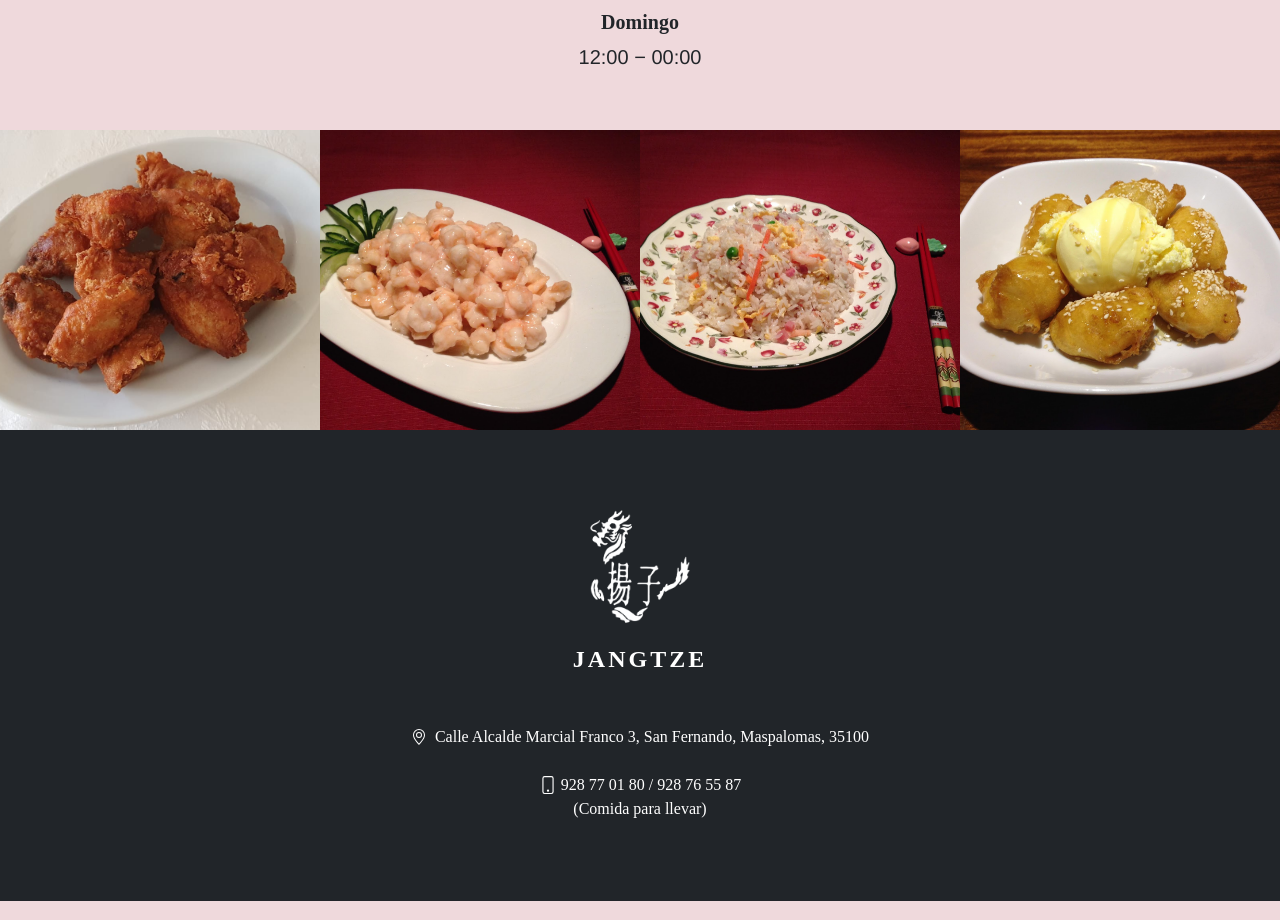
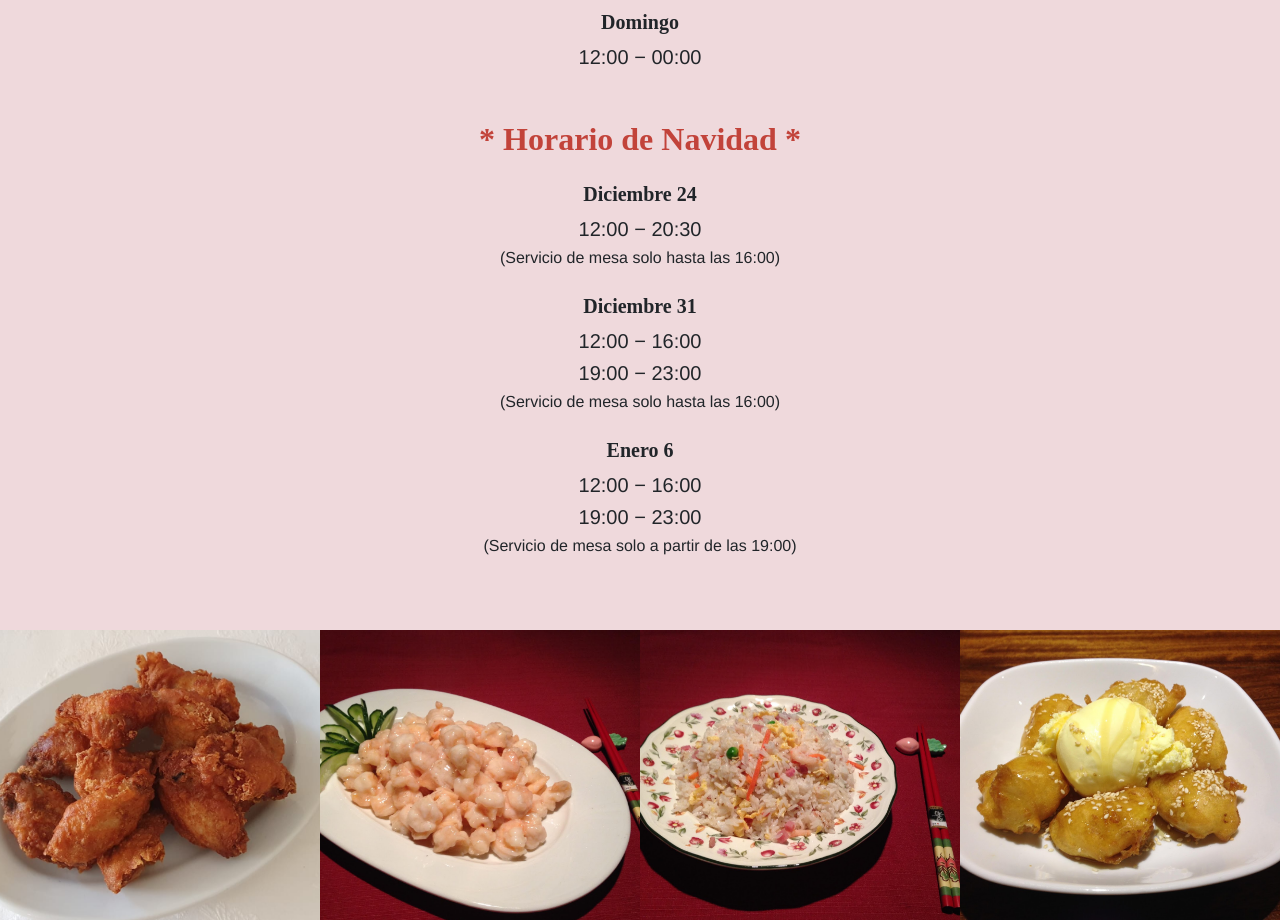
Before and after one commit to marcosss3/jangtze, a Vue app: page / in a window 1280 px wide. Shown: the part 2600-3520 px from the top of the page. Built offline with nearby package versions, Linux system fonts and the light colour scheme; a web font is replaced by a local one.

Commit message:
Deployment

```diff
--- a/src/components/Main.vue
+++ b/src/components/Main.vue
@@ -39,6 +39,20 @@
           <p class="timetable__time">19:00 − 00:00</p>
           <h4 class="timetable__day mt-4">Domingo</h4>
           <p class="timetable__time">12:00 − 00:00</p>
+          <h2 class="timetable__content-heading mt-5" style="color: #c2433a;">
+            * Horario de Navidad *
+          </h2>
+          <h4 class="timetable__day">Diciembre 24</h4>
+          <p class="timetable__time">12:00 − 20:30</p>
+          <p class="timetable__description">(Servicio de mesa solo hasta las 16:00)</p>
+          <h4 class="timetable__day mt-4">Diciembre 31</h4>
+          <p class="timetable__time">12:00 − 16:00</p>
+          <p class="timetable__time">19:00 − 23:00</p>
+          <p class="timetable__description">(Servicio de mesa solo hasta las 16:00)</p>
+          <h4 class="timetable__day mt-4">Enero 6</h4>
+          <p class="timetable__time">12:00 − 16:00</p>
+          <p class="timetable__time">19:00 − 23:00</p>
+          <p class="timetable__description">(Servicio de mesa solo a partir de las 19:00)</p>
         </div>
       </div>
     </div>
@@ -183,6 +197,10 @@ export default {
     font-size: 1.25rem;
     margin-bottom: 2px;
   }
+
+  &__description {
+    font-size: 1rem;
+  }
 }
 
 @media screen and (min-width: 768px) {
```
